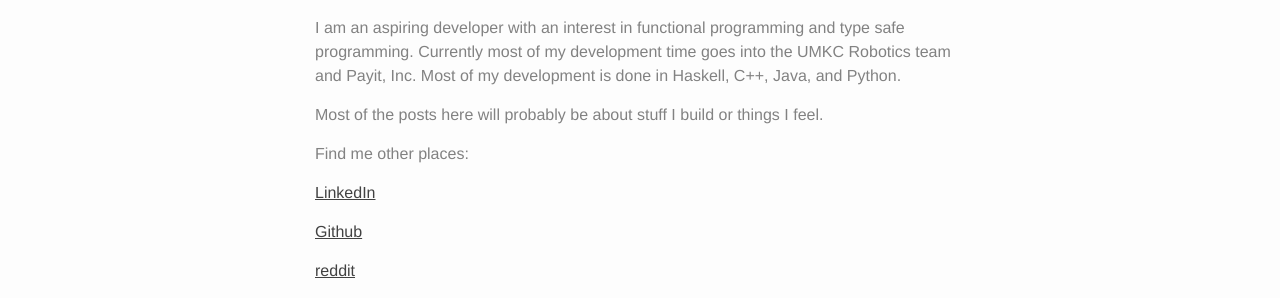
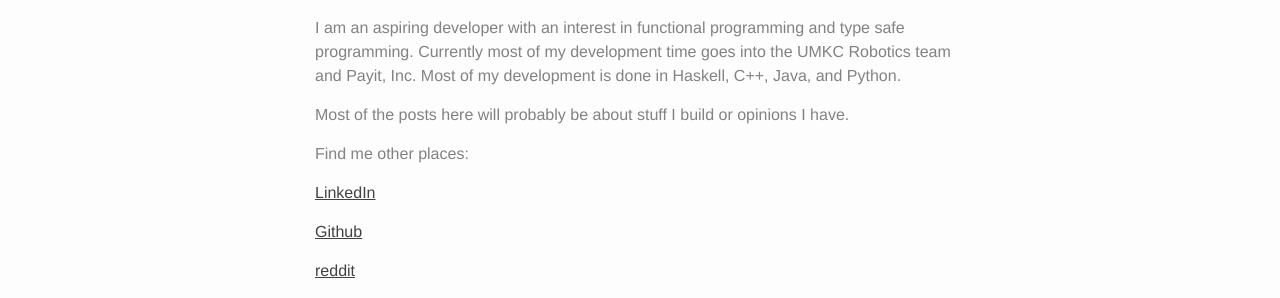
Before and after one commit to octopuscabbage/octopuscabbage.github.io, a Jekyll site: the page built from about.md, in a window 1280 px wide. Shown: the part 381-679 px from the top of the page. Built offline with Jekyll 4.4.1, drawn with Linux system fonts in a browser that asks for light colours; some web fonts are replaced.

```diff
--- a/about.md
+++ b/about.md
@@ -7,7 +7,7 @@ This is the personal page for Chris Denniston, octopuscabbage on most accounts.
 
 I am an aspiring developer with an interest in functional programming and type safe programming. Currently most of my development time goes into the UMKC Robotics team and Payit, Inc. Most of my development is done in Haskell, C++, Java, and Python.
 
-Most of the posts here will probably be about stuff I build or things I feel.
+Most of the posts here will probably be about stuff I build or opinions I have.
 
 Find me other places:
 
```
Also changed, not shown: _posts/2016-02-10-myth-of-meritocracy.md (renamed from _drafts/a-myth-of-meritocracy.md, +1 -1 lines).
